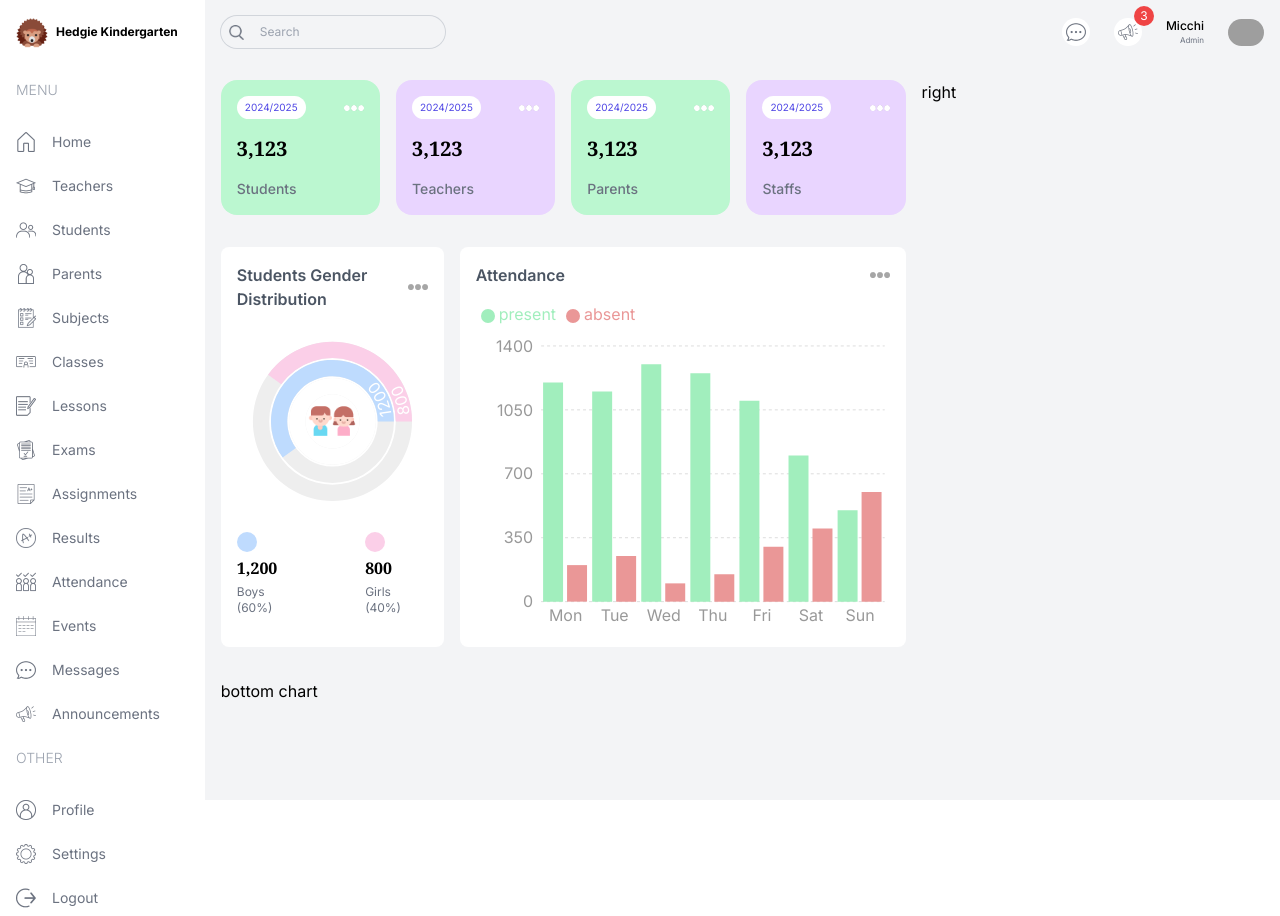
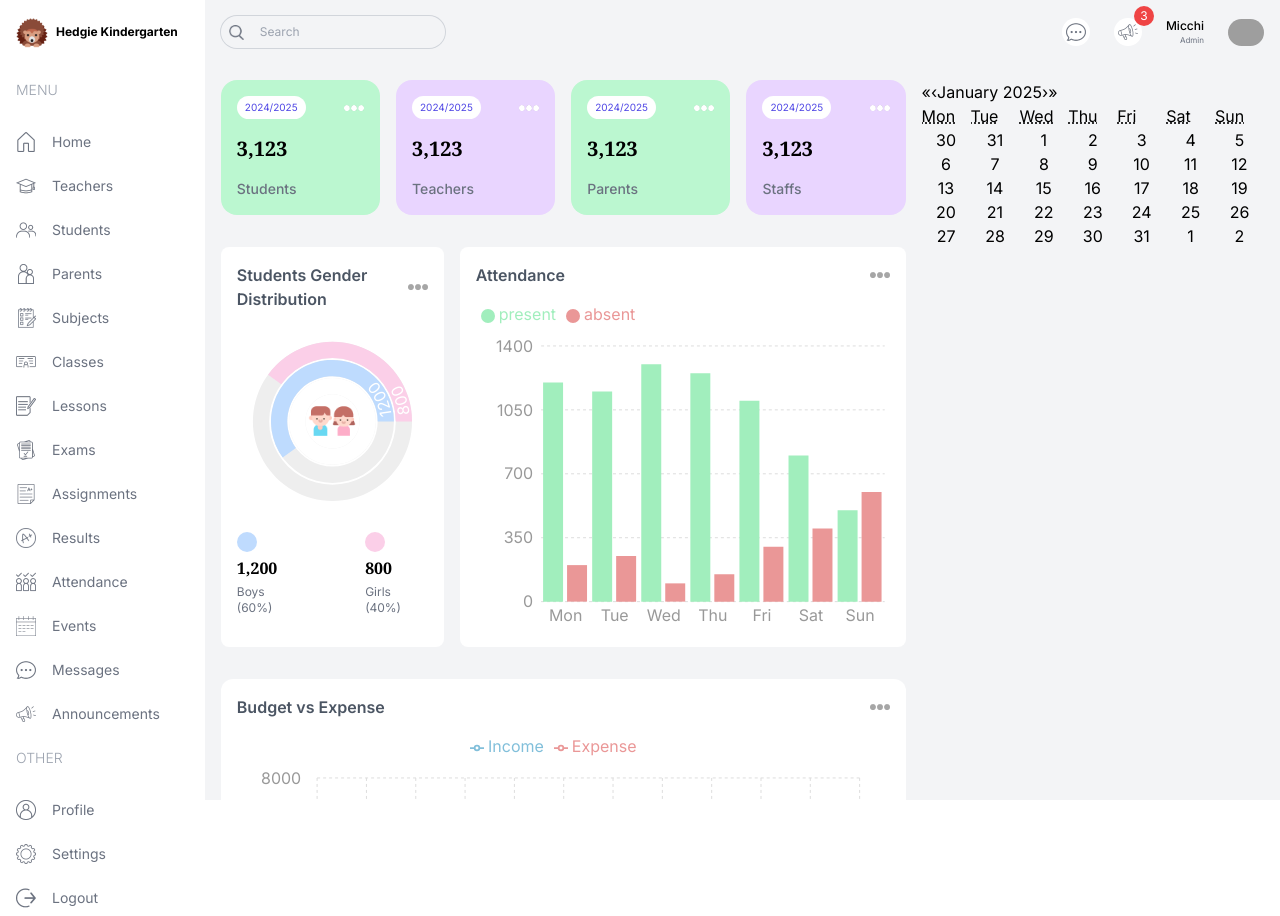
Before and after one commit to JosFen/academy_management_system, a Next.js app: page /admin in a window 1280 px wide. Built offline with nearby package versions, Linux system fonts and the light colour scheme; grey boxes are pictures that could not be loaded.

Commit message:
added budget chart and calendar

```diff
--- a/package.json
+++ b/package.json
@@ -25,6 +25,7 @@
     "@eslint/js": "^9.18.0",
     "@types/node": "^20",
     "@types/react": "^18",
+    "@types/react-calendar": "^4.1.0",
     "@types/react-dom": "^18",
     "eslint-config-next": "14.2.5",
     "eslint-plugin-react": "^7.37.4",
--- a/src/app/(dashboard)/admin/page.tsx
+++ b/src/app/(dashboard)/admin/page.tsx
@@ -1,4 +1,6 @@
 import AttendanceChart from '@/components/AttendanceChart'
+import BudgetChart from '@/components/BudgetExpenseChart'
+import EventCalendar from '@/components/EventCalendar'
 import GenderChart from '@/components/GenderChart'
 import UserCard from '@/components/UserCard'
 
@@ -21,10 +23,14 @@ const Adminpage = () => {
             <AttendanceChart />
           </div>
         </div>
-        <div className="">bottom chart</div>
+        <div className="w-full h-[500px]">
+          <BudgetChart />
+        </div>
       </div>
 
-      <div className="w-full lg:w-1/3">right</div>
+      <div className="w-full lg:w-1/3 flex flex-col gap-8">
+        <EventCalendar />
+      </div>
     </div>
   )
 }
--- /dev/null
+++ b/src/components/BudgetExpenseChart.tsx
@@ -0,0 +1,64 @@
+"use client"
+import React, { PureComponent } from 'react'
+import {
+  LineChart,
+  Line,
+  XAxis,
+  YAxis,
+  CartesianGrid,
+  Tooltip,
+  Legend,
+  ResponsiveContainer
+} from 'recharts'
+import Image from 'next/image'
+import budgetData from '@/lib/budgetData'
+
+const BudgetChart = () => {
+  return (
+    <div className="bg-white rounded-xl p-4 w-full h-full">
+      <div className="flex justify-between items-center">
+        <h3 className="text-base text-gray-600 font-semibold">
+          Budget vs Expense
+        </h3>
+        <Image src="/moreDark.png" alt="more" width={20} height={20} />
+      </div>
+      <ResponsiveContainer width="100%" height="95%">
+        <LineChart
+          width={500}
+          height={300}
+          data={budgetData}
+          margin={{
+            top: 5,
+            right: 30,
+            left: 20,
+            bottom: 5
+          }}
+        >
+          <CartesianGrid strokeDasharray="3 3" stroke='#ddd' />
+          <XAxis dataKey="name" axisLine={false}
+            tickLine={false}
+            tick={{ fill: '#999' }} />
+          <YAxis axisLine={false}
+            tickLine={false}
+            tick={{ fill: '#999' }}
+            tickMargin={10} />
+          <Tooltip contentStyle={{ borderRadius: '10px', borderColor: '#ddd' }} />
+          <Legend
+            align="center"
+            verticalAlign="top"
+            wrapperStyle={{ paddingTop: '10px', paddingBottom: '20px' }}
+          />
+          <Line
+            type="monotone"
+            dataKey="Income"
+            stroke="#81BFDA"
+            strokeWidth={2}
+          />
+          <Line type="monotone" dataKey="Expense" stroke="#ea9797" strokeWidth={2} />
+        </LineChart>
+      </ResponsiveContainer>
+    </div>
+  )
+};
+
+export default BudgetChart;
--- /dev/null
+++ b/src/components/EventCalendar.tsx
@@ -0,0 +1,18 @@
+"use client"
+import { useState } from "react";
+import Calendar from "react-calendar";
+
+type ValuePiece = Date | null;
+type Value = ValuePiece | [ValuePiece, ValuePiece];
+
+const EventCalendar = () => {
+    const [value, onChange] = useState<Value>(new Date());
+
+    return (
+        <div>
+            <Calendar onChange={onChange} value={value} />
+        </div>
+    );
+};
+
+export default EventCalendar;
--- /dev/null
+++ b/src/lib/budgetData.ts
@@ -0,0 +1,44 @@
+const budgetData = [
+  {
+    name: 'Jan',
+    Income: 4000,
+    Expense: 2400
+  },
+  {
+    name: 'Feb',
+    Income: 3000,
+    Expense: 1398
+  },
+  {
+    name: 'Mar',
+    Income: 7000,
+    Expense: 5800
+  },
+  {
+    name: 'Apr',
+    Income: 2780,
+    Expense: 3908
+  },
+  {
+    name: 'May',
+    Income: 5890,
+    Expense: 4800
+  },
+  {
+    name: 'Jun',
+    Income: 2390,
+    Expense: 3800
+  },
+  {
+    name: 'Jul',
+    Income: 3490,
+    Expense: 4300
+  },
+  { name: 'Aug', Income: 4000, Expense: 2400 },
+  { name: 'Sep', Income: 3000, Expense: 1398 },
+  { name: 'Oct', Income: 4000, Expense: 5800 },
+  { name: 'Nov', Income: 5780, Expense: 3908 },
+  { name: 'Dec', Income: 3890, Expense: 4800 }
+]
+
+export default budgetData
```
Also changed, not shown: src/components/AttendanceChart.tsx (+46 -20 lines), 1 other file (tests, documents, lock files or other folders).
